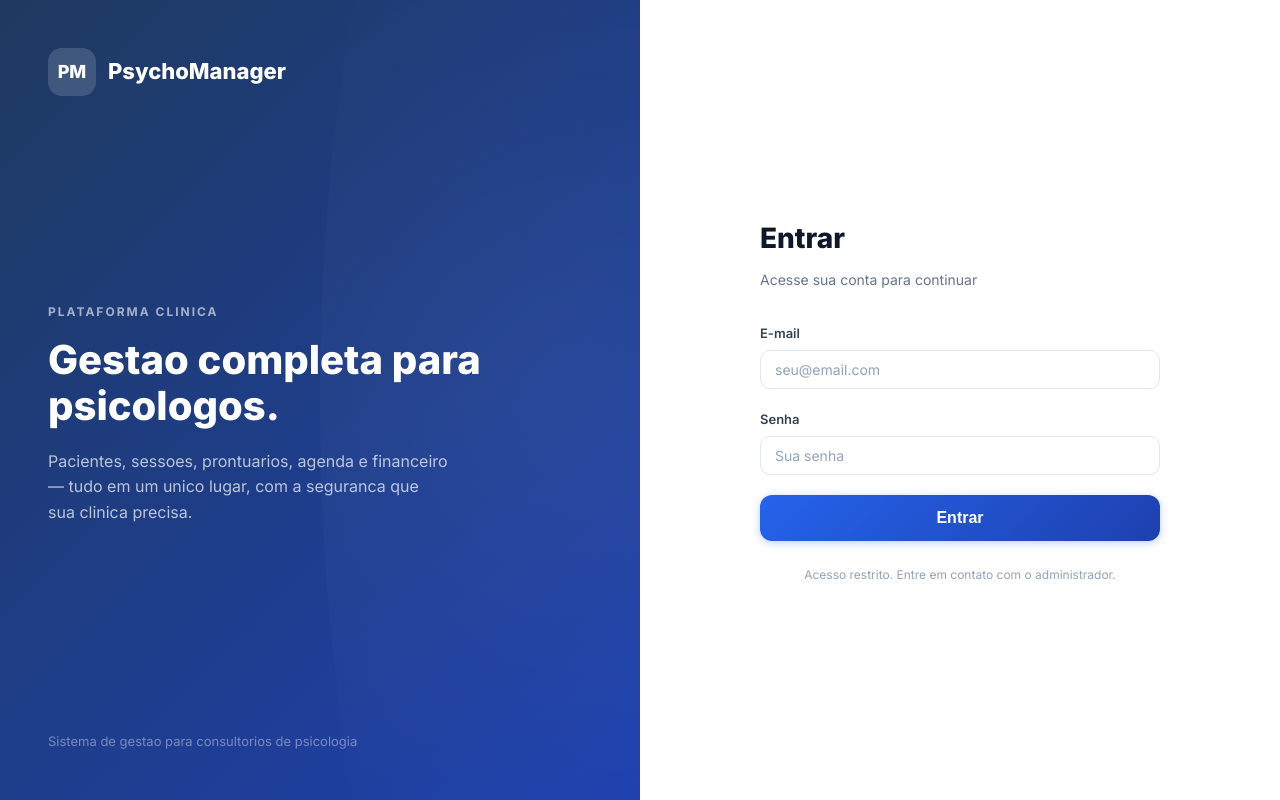
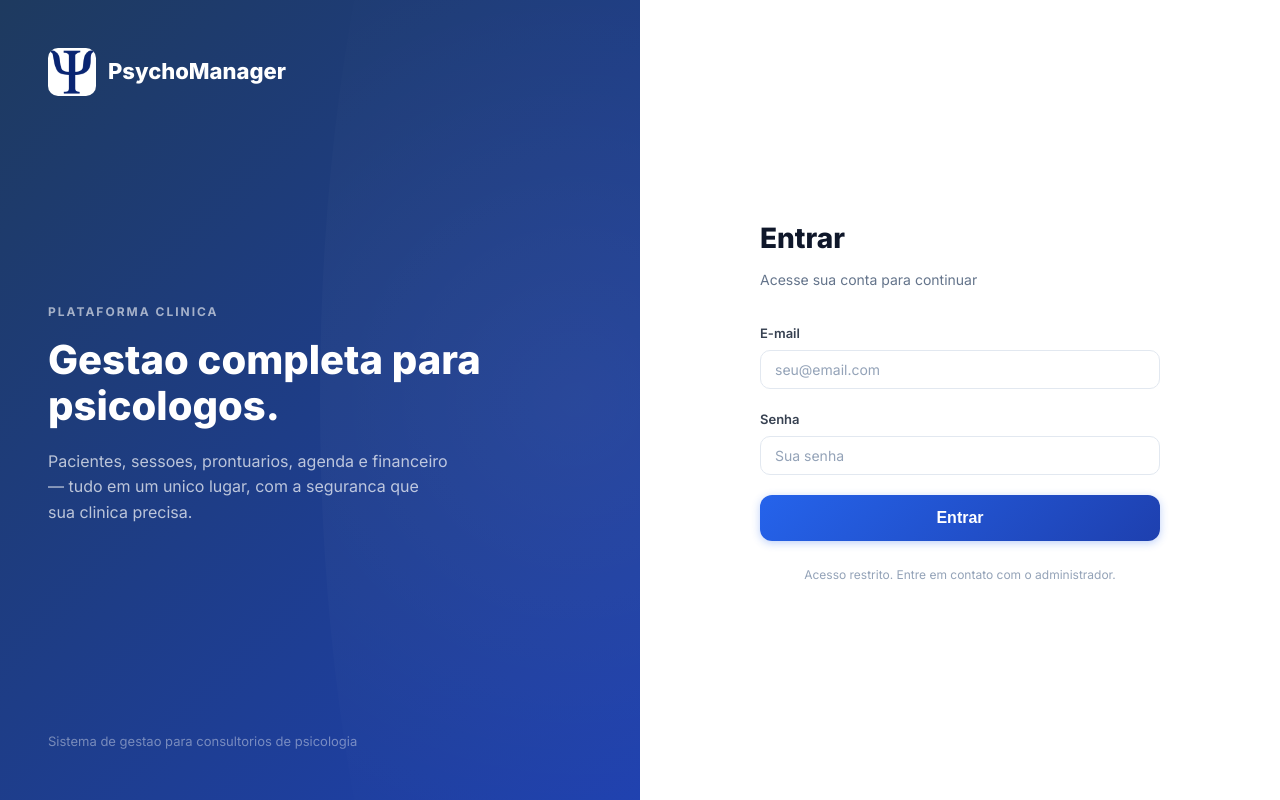
Before and after one commit to mbauad/psycho-manager, a Next.js app: page /login in a window 1280 px wide. Built offline with nearby package versions, Linux system fonts and the light colour scheme.

Commit message:
feat: troca icone PM pelo logo na tela de login

```diff
--- a/src/app/login/page.tsx
+++ b/src/app/login/page.tsx
@@ -76,7 +76,7 @@ export default function LoginPage() {
     <div className="login-page">
       <section className="login-left">
         <div className="login-left-brand">
-          <div className="login-left-brand-icon">PM</div>
+          <img src="/logo.png" alt="Logo" style={{ width: 48, height: 48, borderRadius: 10, objectFit: "cover" }} />
           <span className="login-left-brand-text">PsychoManager</span>
         </div>
 
```
